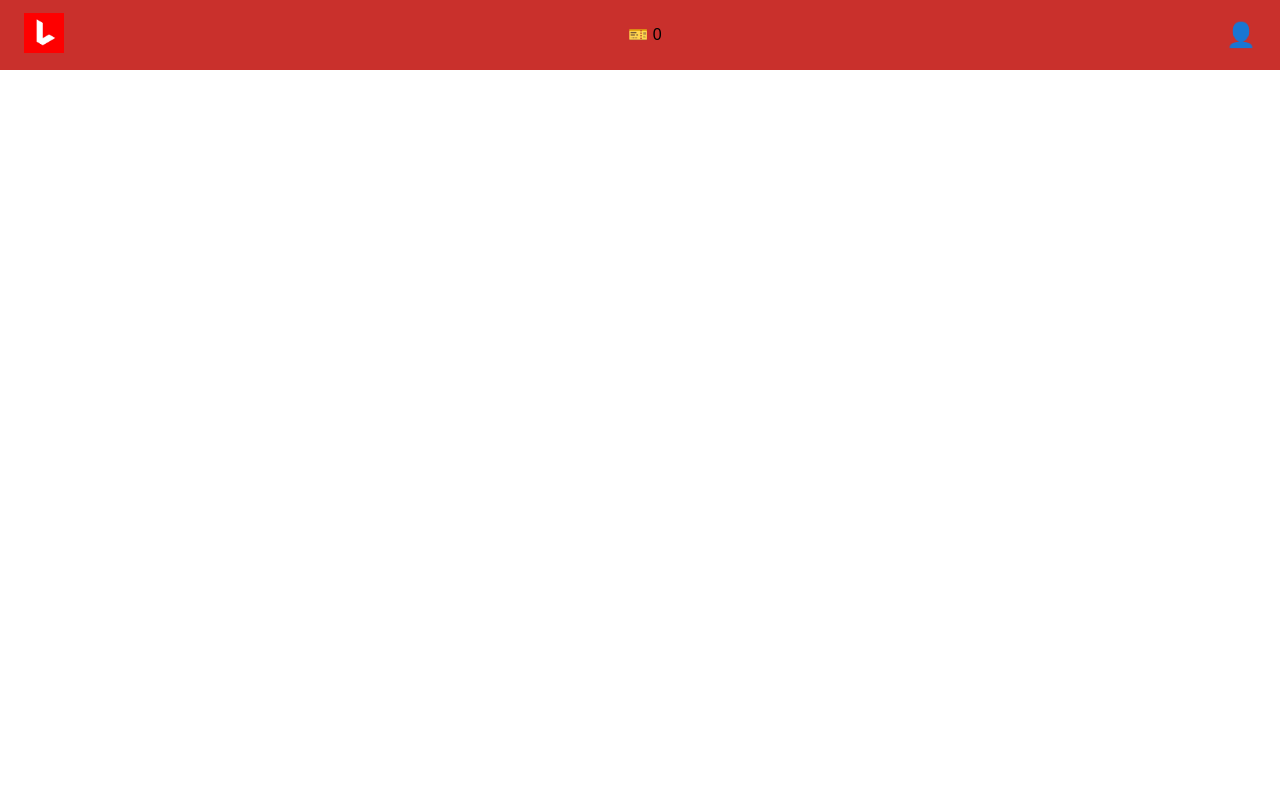
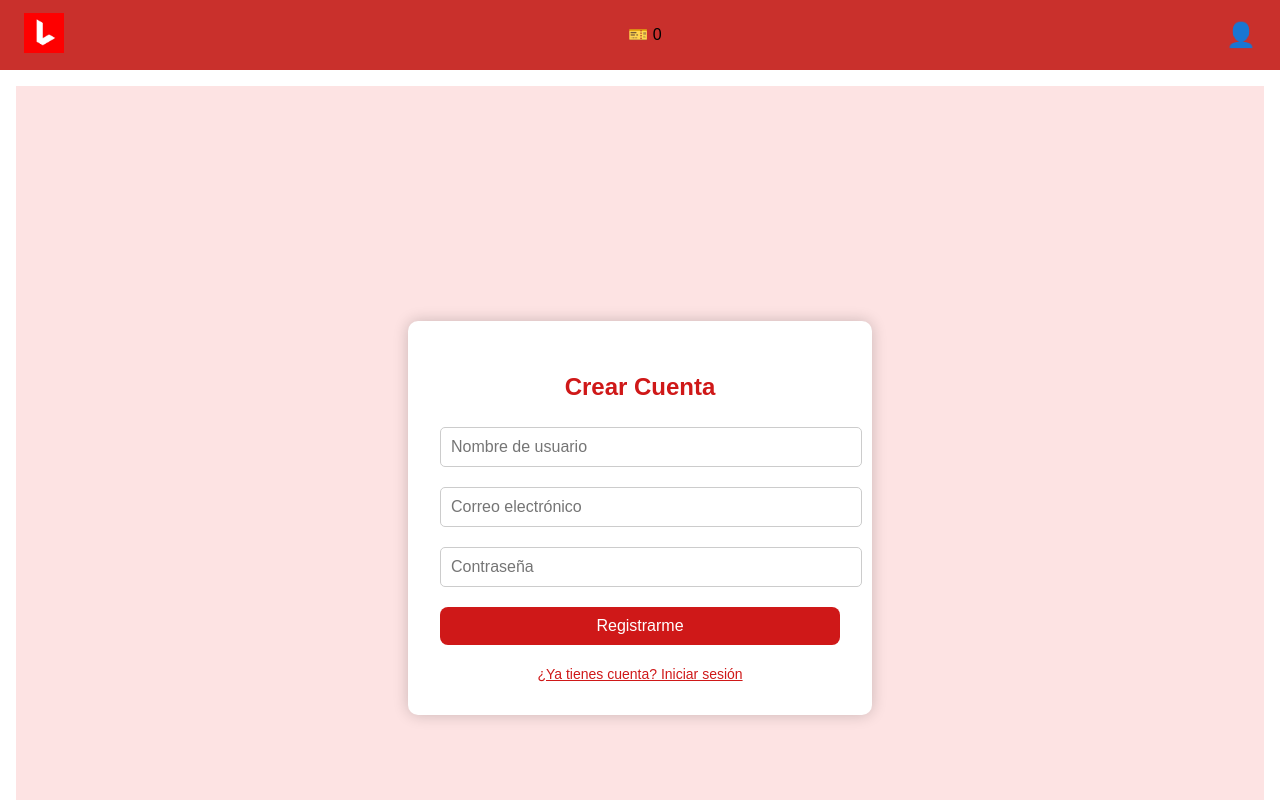
Before and after one commit to CLA-TC2005B-FJ2025/Equipo3-Prototipo, a React (Create React App) app: page /crearcuenta in a window 1280 px wide. Before the commit this address had no page. Shown: the top 800 px of the page. Built offline with nearby package versions, Linux system fonts and the light colour scheme.

Commit message:
creacr cuenta mas boleto funciona

```diff
--- a/src/App.js
+++ b/src/App.js
@@ -13,6 +13,7 @@ import useSolvedCells from './hooks/useSolvedCells';
 import RecoveryPage from './components/LogIn/RecoveryPage';
 import Cookies from 'js-cookie';
 import useTickets from './hooks/useTickets';
+import CrearCuenta from './components/LogIn/CrearCuenta';
 
 const App = () => {
   const { ticketCount, refresh: refreshTickets } = useTickets();
@@ -103,8 +104,8 @@ const App = () => {
               )}
             </>
           } />
-          {<Route path="/recuperar" element={<RecoveryPage />} />
-        }
+          <Route path="/recuperar" element={<RecoveryPage />} />
+          <Route path="/crearcuenta" element={<CrearCuenta />} />
         </Routes>
       </main>
     </>
--- /dev/null
+++ b/src/components/LogIn/CrearCuenta.css
@@ -0,0 +1,62 @@
+.register-page {
+    min-height: 100vh;
+    background-color: #fde3e3;
+    display: flex;
+    justify-content: center;
+    align-items: center;
+    padding: 2rem;
+  }
+
+  .register-content {
+    background: white;
+    padding: 2rem;
+    border-radius: 10px;
+    box-shadow: 0 0 15px rgba(0,0,0,0.2);
+    width: 100%;
+    max-width: 400px;
+    text-align: center;
+  }
+
+  .register-content h2 {
+    margin-bottom: 1rem;
+    color: #cf1818; /* Verde para registro */
+  }
+
+  .register-content input {
+    width: 100%;
+    padding: 10px;
+    margin: 10px 0;
+    border: 1px solid #ccc;
+    border-radius: 5px;
+    font-size: 1rem;
+  }
+
+  .register-content button {
+    width: 100%;
+    padding: 10px;
+    background: #cf1818;
+    color: white;
+    font-size: 1rem;
+    border: none;
+    border-radius: 8px;
+    cursor: pointer;
+    margin-top: 10px;
+  }
+
+  .register-content button:hover {
+    background: #cf1818;
+  }
+
+  .volver-login {
+    margin-top: 20px;
+  }
+
+  .volver-login a {
+    color: #cf1818;
+    text-decoration: underline;
+    font-size: 14px;
+  }
+
+  .volver-login a:hover {
+    color: #cf1818;
+  }
--- /dev/null
+++ b/src/components/LogIn/CrearCuenta.js
@@ -0,0 +1,76 @@
+import React, { useState } from 'react';
+import { Link, useNavigate } from 'react-router-dom';
+import './CrearCuenta.css';
+
+const CrearCuenta = () => {
+  const [usuario, setUsuario] = useState('');
+  const [correo, setCorreo] = useState('');
+  const [contrasena, setContrasena] = useState('');
+  const navigate = useNavigate();
+  const apiBaseUrl = process.env.REACT_APP_URL_CRUD_SERVER || 'http://127.0.0.1:2025';
+
+  const handleRegister = async (e) => {
+    e.preventDefault();
+    try {
+      const response = await fetch(`${apiBaseUrl}/usuarionormal`, {
+        method: 'POST',
+        headers: { 'Content-Type': 'application/json' },
+        body: JSON.stringify({
+          usuario,
+          correo,
+          contrasena
+        }),
+      });
+
+      if (response.ok) {
+        alert('¡Cuenta creada exitosamente!');
+        navigate('/'); // Redirigir al login
+      } else {
+        const error = await response.json();
+        alert('Error al crear cuenta: ' + error.error);
+      }
+    } catch (error) {
+      console.error('Error:', error);
+      alert('Error conectando al servidor');
+    }
+  };
+
+  return (
+    <div className="register-page">
+      <div className="register-content">
+        <h2>Crear Cuenta</h2>
+        <form onSubmit={handleRegister}>
+          <input
+            type="text"
+            placeholder="Nombre de usuario"
+            value={usuario}
+            onChange={(e) => setUsuario(e.target.value)}
+            required
+          />
+          <input
+            type="email"
+            placeholder="Correo electrónico"
+            value={correo}
+            onChange={(e) => setCorreo(e.target.value)}
+            required
+          />
+          <input
+            type="password"
+            placeholder="Contraseña"
+            value={contrasena}
+            onChange={(e) => setContrasena(e.target.value)}
+            required
+          />
+          <button type="submit">Registrarme</button>
+        </form>
+
+        {/* Link para volver */}
+        <div className="volver-login">
+          <Link to="/">¿Ya tienes cuenta? Iniciar sesión</Link>
+        </div>
+      </div>
+    </div>
+  );
+};
+
+export default CrearCuenta;
--- a/src/components/LogIn/LoginPage.js
+++ b/src/components/LogIn/LoginPage.js
@@ -1,6 +1,7 @@
 import React from 'react';
 import { GoogleLogin } from '@react-oauth/google';
 import './LoginPage.css';
+import { Link } from 'react-router-dom';
 
 function LoginPage({ onInstagramLogin, onFacebookLogin, onGoogleSuccess, onGoogleFailure }) {
   return (
@@ -24,7 +25,9 @@ function LoginPage({ onInstagramLogin, onFacebookLogin, onGoogleSuccess, onGoogl
           onError={onGoogleFailure}
         />
       </div>
-      <small>Crear una cuenta</small>
+      <small> <Link to="/crearcuenta">
+    ¿No tienes cuenta? ¡Regístrate!
+  </Link></small>
     </div>
   );
 }
--- a/src/hooks/useTickets.js
+++ b/src/hooks/useTickets.js
@@ -11,7 +11,7 @@ export default function useTickets () {
   const refresh = useCallback(async () => {
     if (!idUsuario) return;
     try {
-      const res = await fetch(`${baseUrl}/boletos/usuario/${idUsuario}`);
+      const res = await fetch(`${baseUrl}/boletousuario/${idUsuario}`);
       const data = await res.json();
       setTicketCount(data.cantidad ?? 0);
     } catch (err) {
```
Also changed, not shown: 1 other file (tests, documents, lock files or other folders).
